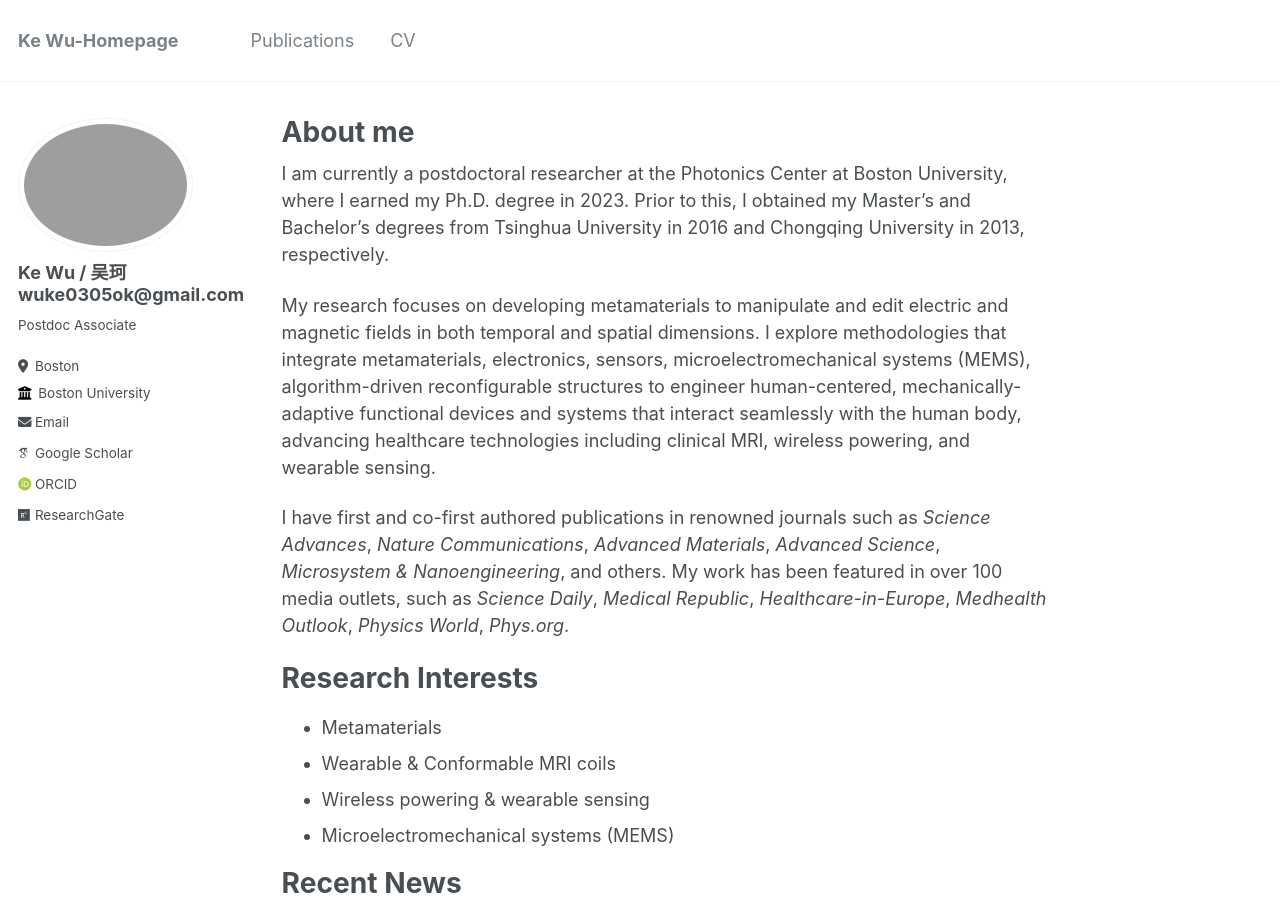
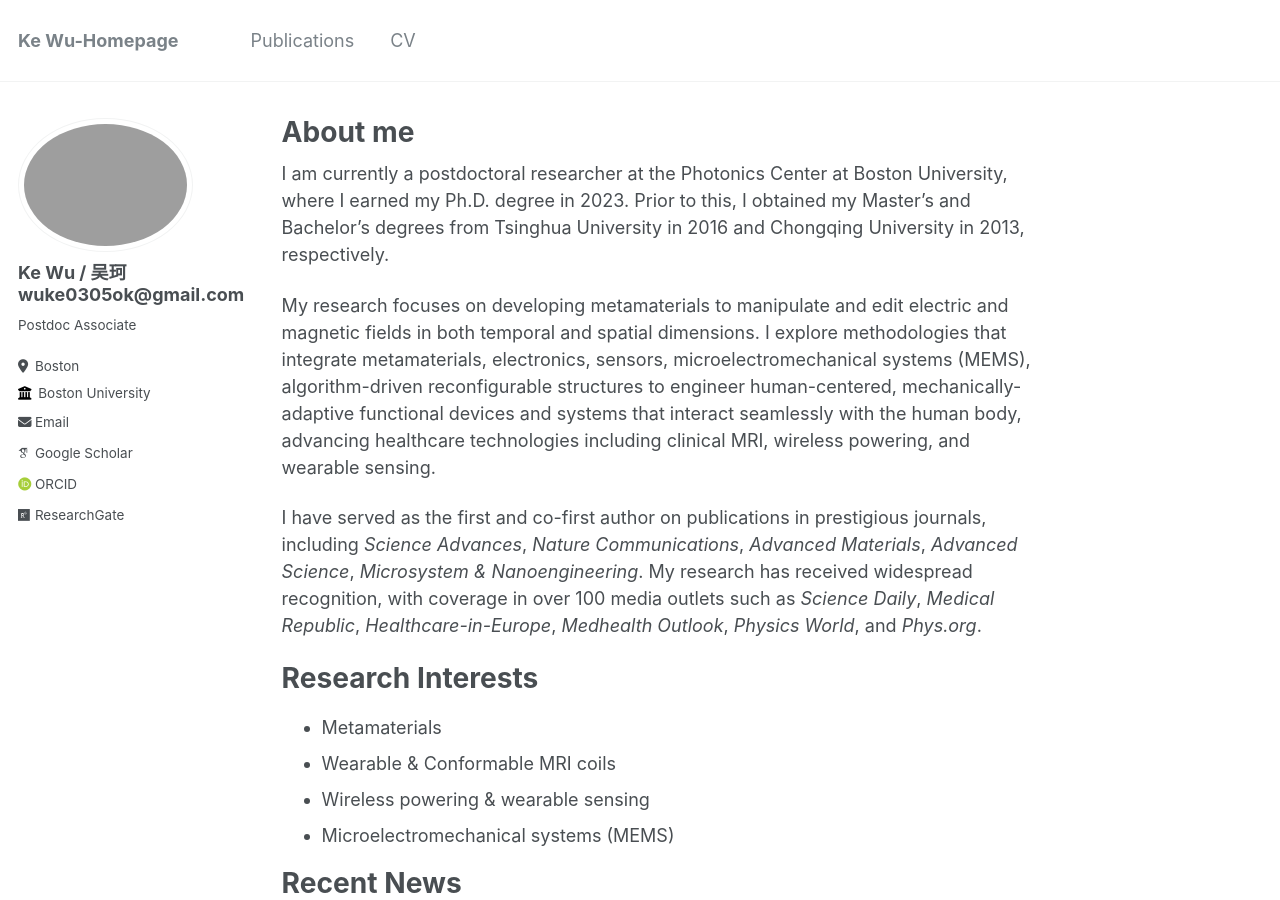
Before and after one commit to wuke0305/wuke0305.github.io, a Jekyll site: the page built from _pages/about.md, in a window 1280 px wide and 900 px high. Built offline with Jekyll 4.4.1, drawn with Linux system fonts in a browser that asks for light colours; some web fonts are replaced.

Commit message:
Update about.md

```diff
--- a/_pages/about.md
+++ b/_pages/about.md
@@ -11,7 +11,7 @@ I am currently a postdoctoral researcher at the Photonics Center at Boston Unive
 My research focuses on developing metamaterials to manipulate and edit electric and magnetic fields in both temporal and spatial dimensions. I explore methodologies that integrate metamaterials, electronics, sensors, microelectromechanical systems (MEMS), algorithm-driven reconfigurable structures to engineer human-centered, mechanically-adaptive functional devices and systems that interact seamlessly with the human body, advancing healthcare technologies including clinical MRI, wireless powering, and wearable sensing.
 
 
-I have first and co-first authored publications in renowned journals such as _Science Advances_, _Nature Communications_, _Advanced Materials_, _Advanced Science_, _Microsystem & Nanoengineering_, and others. My work has been featured in over 100 media outlets, such as _Science Daily_, _Medical Republic_, _Healthcare-in-Europe_, _Medhealth Outlook_, _Physics World_, _Phys.org_.
+I have served as the first and co-first author on publications in prestigious journals, including _Science Advances_, _Nature Communications_, _Advanced Materials_, _Advanced Science_, _Microsystem & Nanoengineering_. My research has received widespread recognition, with coverage in over 100 media outlets such as _Science Daily_, _Medical Republic_, _Healthcare-in-Europe_, _Medhealth Outlook_, _Physics World_, and _Phys.org_.
 
 Research Interests
 ======
```
